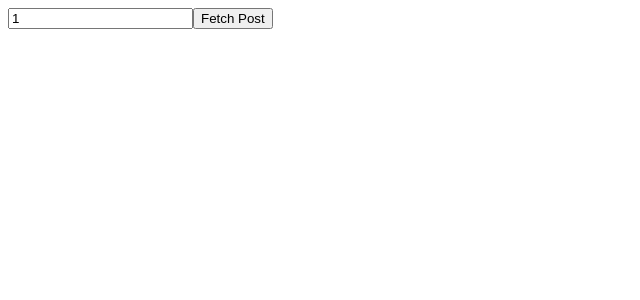
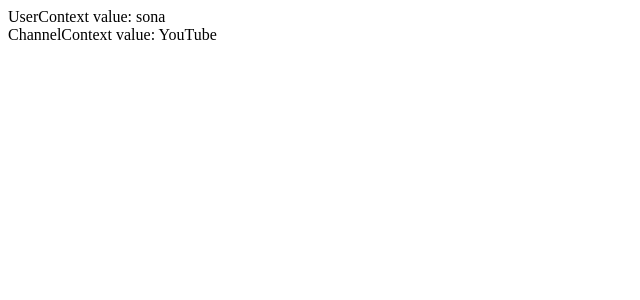
Before and after one commit to abhidhadixit/React-Series, a React (Create React App) app in the folder my-app/: page / in a window 1280 px wide. Shown: the top 300 px of the page, without its empty margins (0-640 px from the left). Built offline with nearby package versions, Linux system fonts and the light colour scheme; no server answers.

Commit message:
done changes

```diff
--- a/my-app/src/App.js
+++ b/my-app/src/App.js
@@ -1,3 +1,5 @@
+import React from 'react';
+import ComponentC from './components/ComponentC';
 //  import Hooktypeone from './components/Hooktypeone';
 // import Hooktypetwo from './components/Hooktypetwo';
 // import Hooktypethree from './components/Hooktypethree';
@@ -5,22 +7,31 @@
 // import Mousehook from './components/Mousehook';
 // import UseEffectone from './components/UseEffecttwo';
 // import UseEffecttwo from './components/UseEffecttwo';
-import Datafetching from './components/Datafetching';
+// import Datafetching from './components/Datafetching';
+
+
+export const UserContext = React.createContext();
+export const ChannelContext = React.createContext();
 
 function App() {
   return (
     <>
-    {/* <Hooktypeone />
+     {/* <Hooktypeone />
     <Hooktypetwo />
     <Hooktypethree />
     < Hooktypefour />
     <UseEffectone />
     <UseEffecttwo /> */}
     {/* <Mousehook /> */}
-    <Datafetching/>
+    {/* <Datafetching/> */}
+
+    <UserContext.Provider value={'sona'}>
+      <ChannelContext.Provider value={'YouTube'}>
+        <ComponentC />
+      </ChannelContext.Provider>
+    </UserContext.Provider>
     </>
   );
 }
+
 export default App;
-
-// export default App;
--- /dev/null
+++ b/my-app/src/components/ComponentC.js
@@ -0,0 +1,8 @@
+import React from 'react';
+import ComponentD from './ComponentD';
+
+function ComponentC() {
+  return <ComponentD />;
+}
+
+export default ComponentC;
--- /dev/null
+++ b/my-app/src/components/ComponentD.js
@@ -0,0 +1,12 @@
+import React from 'react'
+import ComponentE from './ComponentE'
+
+function ComponentD() {
+  return (
+<>
+<ComponentE />
+</>
+  )
+}
+
+export default ComponentD
--- /dev/null
+++ b/my-app/src/components/ComponentE.js
@@ -0,0 +1,27 @@
+import React from 'react';
+import { UserContext, ChannelContext } from '../App';
+
+function ComponentE() {
+  return (
+    <div>
+      <UserContext.Consumer>
+        {user => {
+          return (
+            <ChannelContext.Consumer>
+              {channel => {
+                return (
+                  <div>
+                    UserContext value: {user} <br />
+                    ChannelContext value: {channel}
+                  </div>
+                );
+              }}
+            </ChannelContext.Consumer>
+          );
+        }}
+      </UserContext.Consumer>
+    </div>
+  );
+}
+
+export default ComponentE;
```
